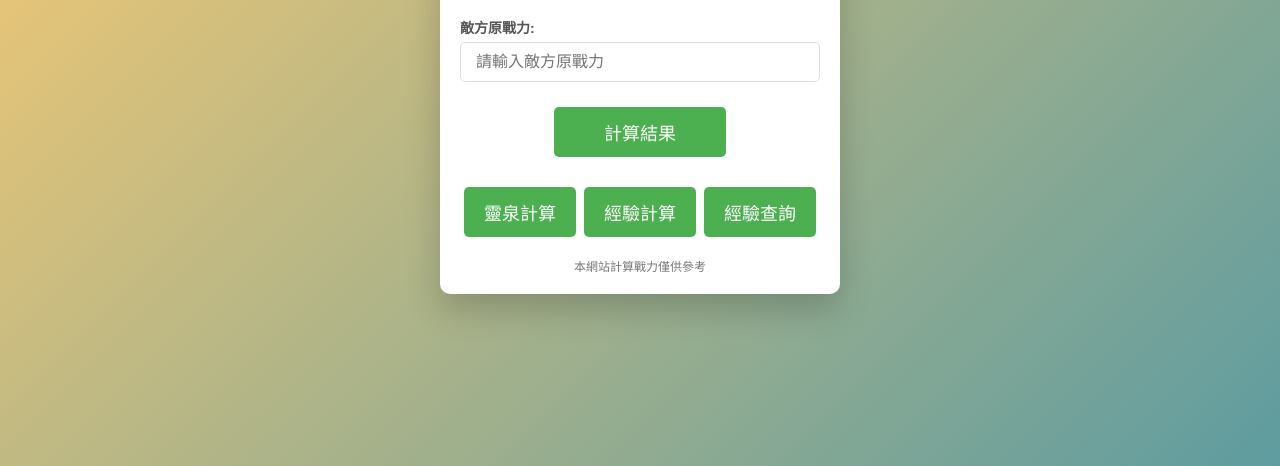
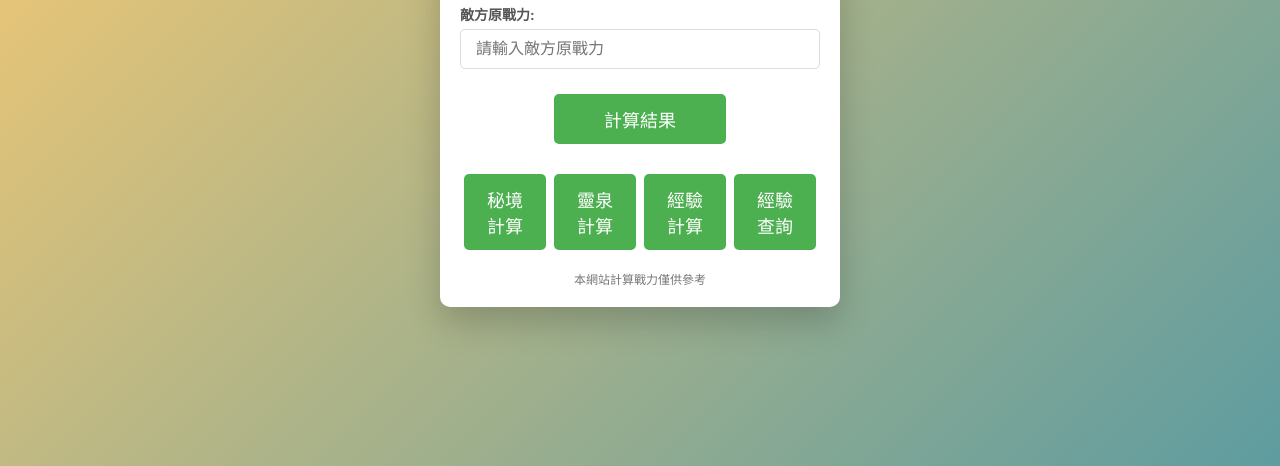
Before and after one commit to xS91D/Weplay-Cultivation-calculator, a plain HTML site: page index.html in a window 1280 px wide. Shown: the part 334-800 px from the top of the page. Drawn offline with Linux system fonts and the light colour scheme.

Commit message:
Update index.html

```diff
--- a/index.html
+++ b/index.html
@@ -118,6 +118,7 @@
         <div class="result" id="result"></div>
 
         <div class="button-group">
+            <button onclick="location.href='realm.html'">秘境計算</button>
             <button onclick="location.href='room.html'">靈泉計算</button>
             <button onclick="location.href='levelup.html'">經驗計算</button>
             <button onclick="location.href='exp.html'">經驗查詢</button>
```
